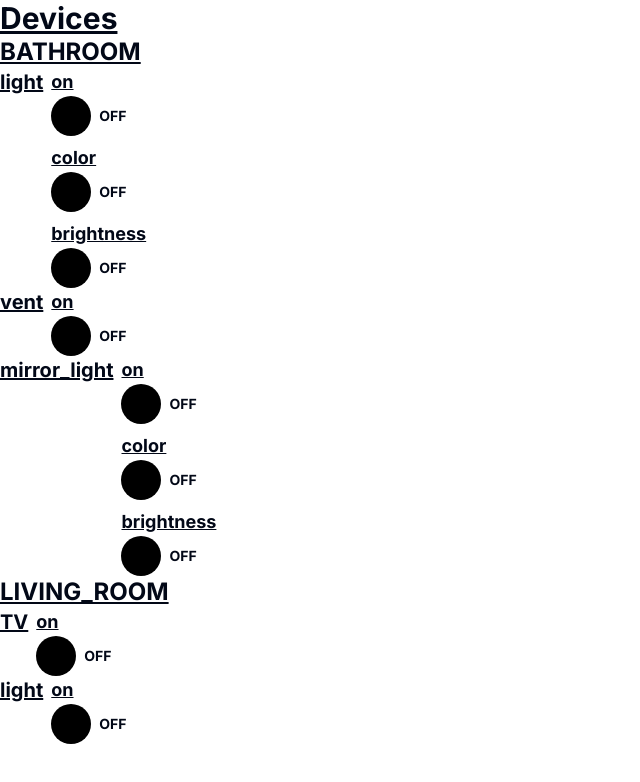
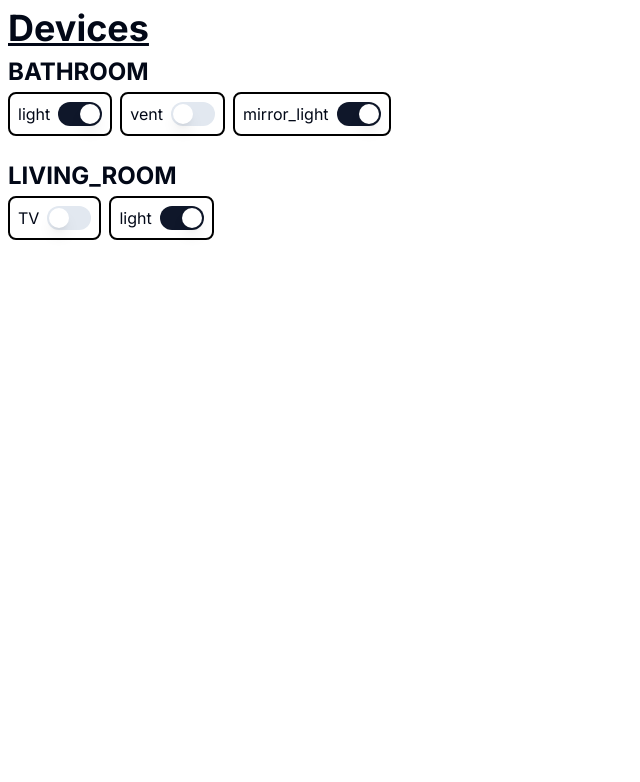
Before and after one commit to CantBeSubh/prisma-hackathon, a Next.js app: page /devices in a window 1280 px wide. Shown: the top 782 px of the page, without its empty margins (0-640 px from the left). Built offline with nearby package versions, Linux system fonts and the light colour scheme.

Commit message:
Device Toggle

```diff
--- a/app/devices/page.tsx
+++ b/app/devices/page.tsx
@@ -1,3 +1,5 @@
+import { Switch } from "@/components/ui/switch"
+
 type DevicesType = {
     [room: string]: {
         [device: string]: {
@@ -7,36 +9,39 @@
         }
     }
 }
+type DeviceCardProps = {
+    device: string
+    on: boolean
+}
+
+const DeviceCard = (props: DeviceCardProps) => {
+    const { device, on } = props
+    return (
+        <div className="flex gap-2 border-2 border-black rounded-lg p-2">
+            <h3 className="text-thin">{device}</h3>
+            <Switch defaultChecked={on} />
+        </div>
+    )
+}
+
 const DevicesPage = () => {
     return (
         <>
-            <h1 className="text-3xl font-bold underline">Devices</h1>
-            <div className="">
+            <h1 className="text-4xl font-bold underline pb-2">Devices</h1>
+            <div className="flex flex-col gap-4">
+                {/* Devices */}
                 {Object.keys(DEVICES).map((room) => (
-                    <div key={room} >
-                        <h2 className="text-2xl font-bold underline">{room}</h2>
-                        {Object.keys(DEVICES[room]).map((device) => (
-                            <div key={device} className="flex flex-row gap-2">
-                                <h3 className="text-xl font-bold underline">{device}</h3>
-                                <div className="flex flex-col gap-2">
-                                    {Object.keys(DEVICES[room][device]).map((prop) => (
-                                        <div key={prop}>
-                                            <h4 className="text-lg font-bold underline">{prop}</h4>
-                                            <div className="flex flex-col gap-2">
-                                                <div className="flex items-center gap-2">
-                                                    <div className="w-10 h-10 rounded-full bg-black"></div>
-                                                    <div className="flex-1">
-                                                        <div className="text-sm font-bold">{DEVICES?.room?.device?.on ? 'ON' : 'OFF'}</div>
-                                                        <div className="text-xs font-bold">{DEVICES?.room?.device?.color}</div>
-                                                    </div>
-                                                </div>
-
-                                            </div>
-                                        </div>
-                                    ))}
-                                </div>
-                            </div>
-                        ))}
+                    <div key={room} className="mb-2">
+                        <h3 className="text-2xl font-bold pb-1">{room}</h3>
+                        <div className="flex gap-2">
+                            {Object.keys(DEVICES[room]).map((device) => (
+                                <DeviceCard
+                                    device={device}
+                                    on={DEVICES[room][device].on}
+                                    key={device}
+                                />
+                            ))}
+                        </div>
                     </div>
                 ))}
             </div>
@@ -54,7 +59,7 @@
             brightness: 100,
         },
         vent: {
-            on: true,
+            on: false,
         },
         mirror_light: {
             on: true,
@@ -64,7 +69,7 @@
     },
     LIVING_ROOM: {
         TV: {
-            on: true,
+            on: false,
         },
         light: {
             on: true,
--- a/app/layout.tsx
+++ b/app/layout.tsx
@@ -16,7 +16,11 @@
 }>) {
   return (
     <html lang="en">
-      <body className={inter.className}>{children}</body>
+      <body className={inter.className}>
+        <div className="p-2">
+          {children}
+        </div>
+      </body>
     </html>
   );
 }
--- /dev/null
+++ b/components/ui/switch.tsx
@@ -0,0 +1,29 @@
+"use client"
+
+import * as React from "react"
+import * as SwitchPrimitives from "@radix-ui/react-switch"
+
+import { cn } from "@/lib/utils"
+
+const Switch = React.forwardRef<
+  React.ElementRef<typeof SwitchPrimitives.Root>,
+  React.ComponentPropsWithoutRef<typeof SwitchPrimitives.Root>
+>(({ className, ...props }, ref) => (
+  <SwitchPrimitives.Root
+    className={cn(
+      "peer inline-flex h-6 w-11 shrink-0 cursor-pointer items-center rounded-full border-2 border-transparent transition-colors focus-visible:outline-none focus-visible:ring-2 focus-visible:ring-ring focus-visible:ring-offset-2 focus-visible:ring-offset-background disabled:cursor-not-allowed disabled:opacity-50 data-[state=checked]:bg-primary data-[state=unchecked]:bg-input",
+      className
+    )}
+    {...props}
+    ref={ref}
+  >
+    <SwitchPrimitives.Thumb
+      className={cn(
+        "pointer-events-none block h-5 w-5 rounded-full bg-background shadow-lg ring-0 transition-transform data-[state=checked]:translate-x-5 data-[state=unchecked]:translate-x-0"
+      )}
+    />
+  </SwitchPrimitives.Root>
+))
+Switch.displayName = SwitchPrimitives.Root.displayName
+
+export { Switch }
--- a/package.json
+++ b/package.json
@@ -10,6 +10,7 @@
   },
   "dependencies": {
     "@radix-ui/react-select": "^2.0.0",
+    "@radix-ui/react-switch": "^1.0.3",
     "class-variance-authority": "^0.7.0",
     "clsx": "^2.1.0",
     "lucide-react": "^0.360.0",
```
Also changed, not shown: 1 other file (tests, documents, lock files or other folders).
